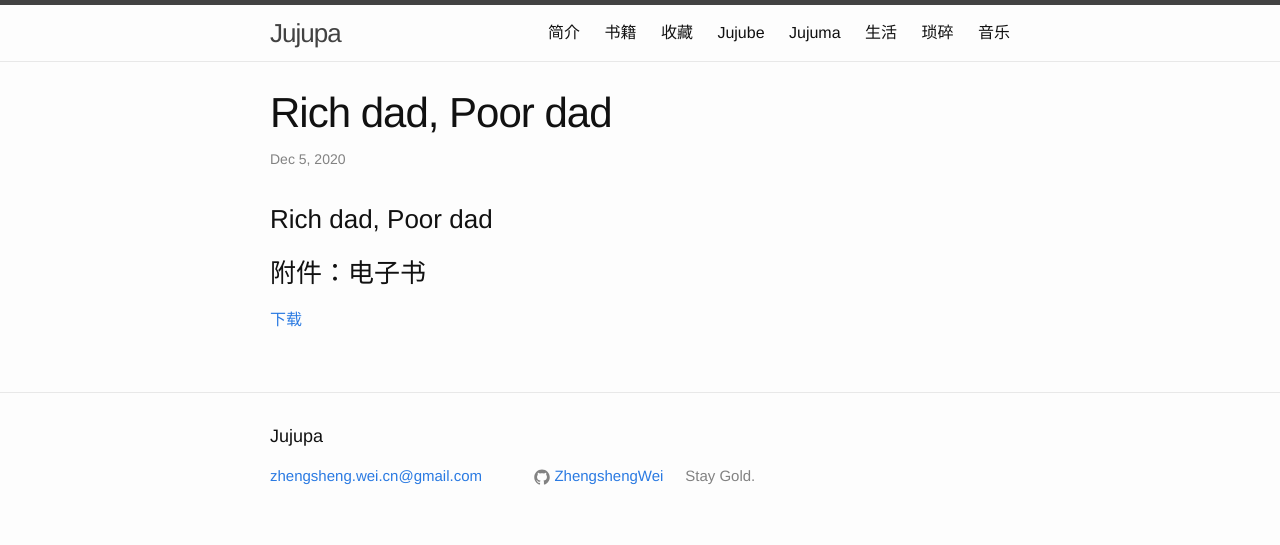
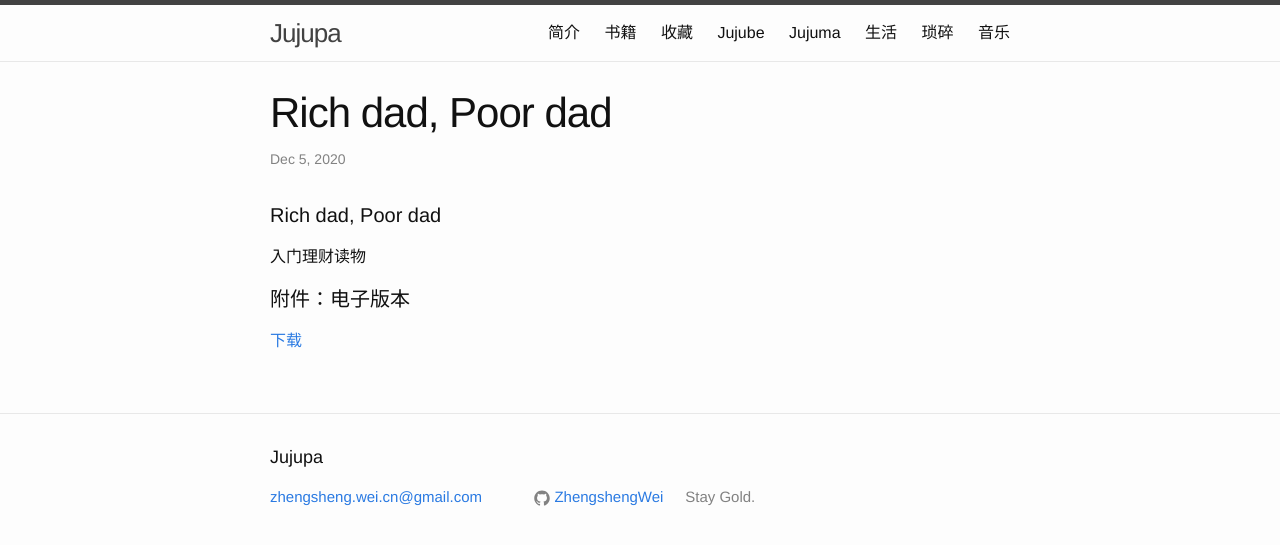
Before and after one commit to ZhengshengWei/zhengshengwei.github.io, a Jekyll site: the page built from _posts/2020-12-05-Rich-Dad-Poor-Dad.md, in a window 1280 px wide. Shown: the top 545 px of the page. Built offline with Jekyll 4.4.1, drawn with Linux system fonts in a browser that asks for light colours; comment, search, counter and statistics services are not loaded.

Commit message:
update rich dad... 's note

```diff
--- a/_posts/2020-12-05-Rich-Dad-Poor-Dad.md
+++ b/_posts/2020-12-05-Rich-Dad-Poor-Dad.md
@@ -7,10 +7,10 @@ tags: [理财]
 modify: 2020-12-05 15:41:18
 ---
 
-### Rich dad, Poor dad
+#### Rich dad, Poor dad
+入门理财读物
 
-
-### 附件：电子书
+#### 附件：电子版本
 <p>
 <a href="{{ site.url }}/assets/books/rich_dad_poor_dad.mobi">下载</a>
 </p>
```
